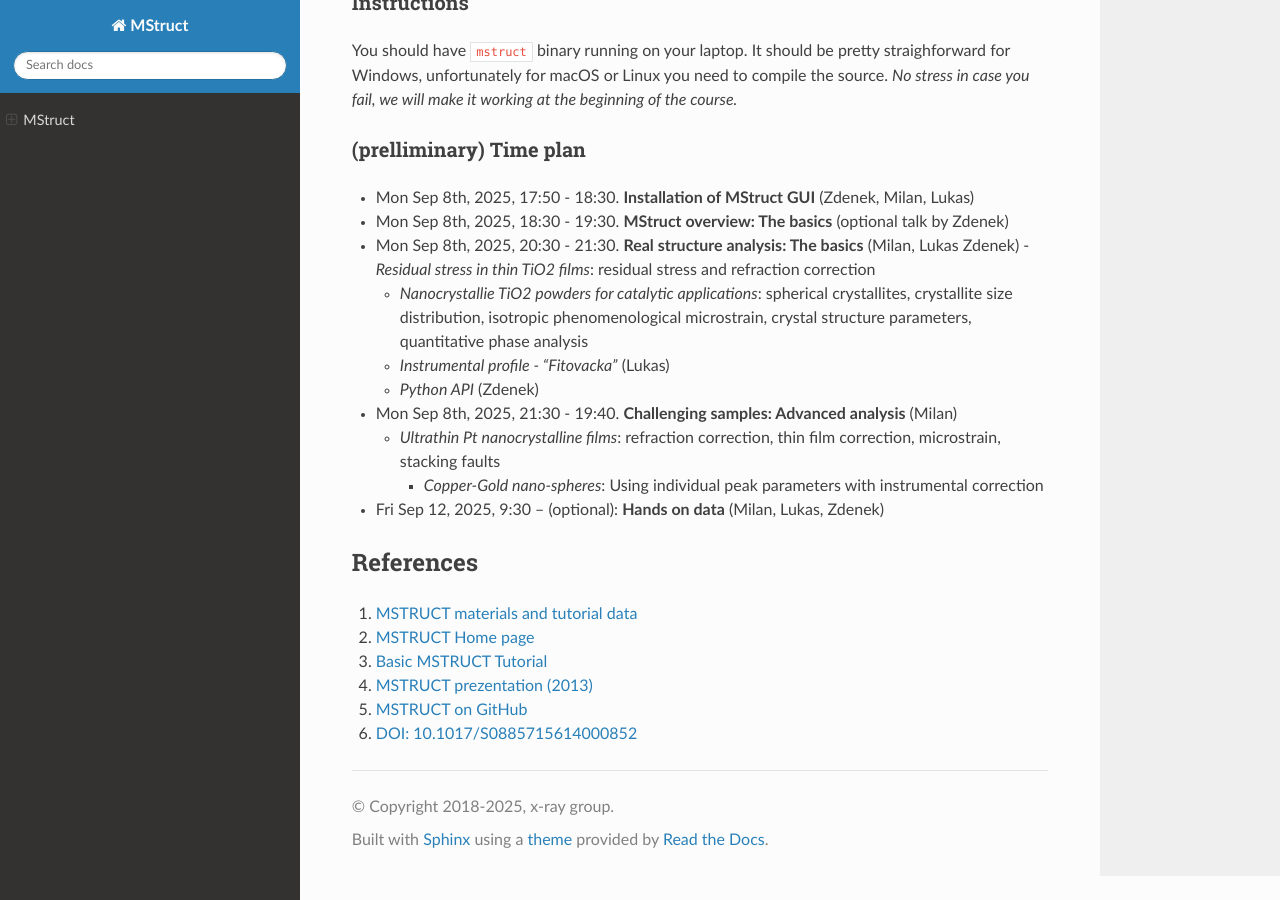
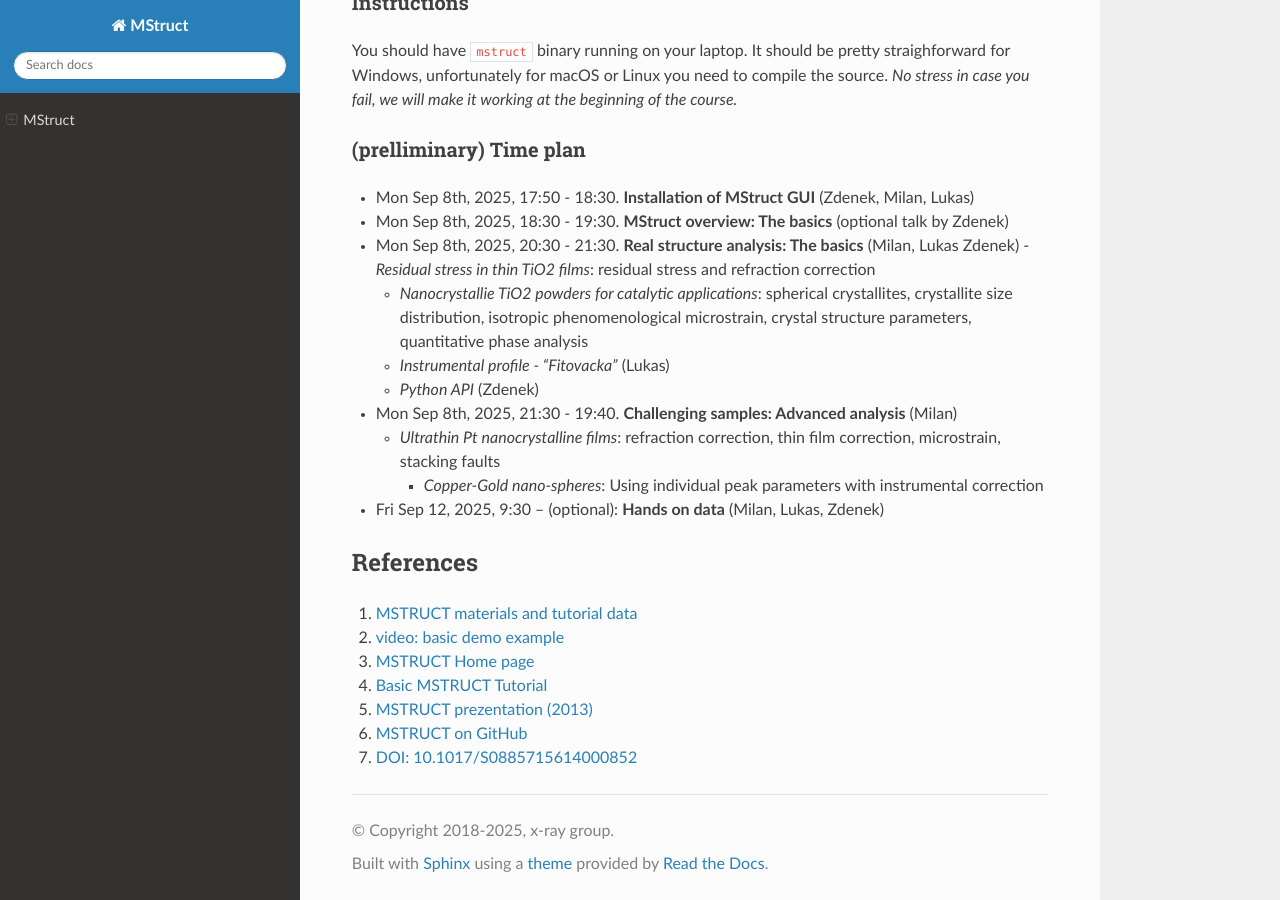
Before and after one commit to xray-group/mstruct, a Sphinx documentation site: the page built from doc/source/index.md, in a window 1280 px wide and 900 px high, scrolled down 10678 px. Built offline with Sphinx 7.4.7 and the Read the Docs theme 3.1.0, drawn with Linux system fonts in a browser that asks for light colours.

Commit message:
(doc): add video link

```diff
--- a/doc/source/index.md
+++ b/doc/source/index.md
@@ -414,8 +414,9 @@
 ## References
 
 1. [MSTRUCT materials and tutorial data](https://github.com/xray-group/mstruct-materials)
-2. [MSTRUCT Home page](https://www.xray.cz/mstruct/)
-3. [Basic MSTRUCT Tutorial](https://www.xray.cz/mstruct/mstruct-basic-ex.html)
-4. [MSTRUCT prezentation (2013)](https://www.xray.cz/mstruct/mstruct-pres-2013.pdf)
-5. [MSTRUCT on GitHub](https://github.com/xray-group/mstruct)
-6. [DOI: 10.1017/S0885715614000852](http://dx.doi.org/10.1017/S0885715614000852)
+2. [video: basic demo example](https://www.dropbox.com/scl/fi/bhapl43yz97m1goe3gqpg/mstruct-v1.mov?rlkey=9ja9cpef3ds5ry7rs4vqok4za&dl=0)
+3. [MSTRUCT Home page](https://www.xray.cz/mstruct/)
+4. [Basic MSTRUCT Tutorial](https://www.xray.cz/mstruct/mstruct-basic-ex.html)
+5. [MSTRUCT prezentation (2013)](https://www.xray.cz/mstruct/mstruct-pres-2013.pdf)
+6. [MSTRUCT on GitHub](https://github.com/xray-group/mstruct)
+7. [DOI: 10.1017/S0885715614000852](http://dx.doi.org/10.1017/S0885715614000852)
```
